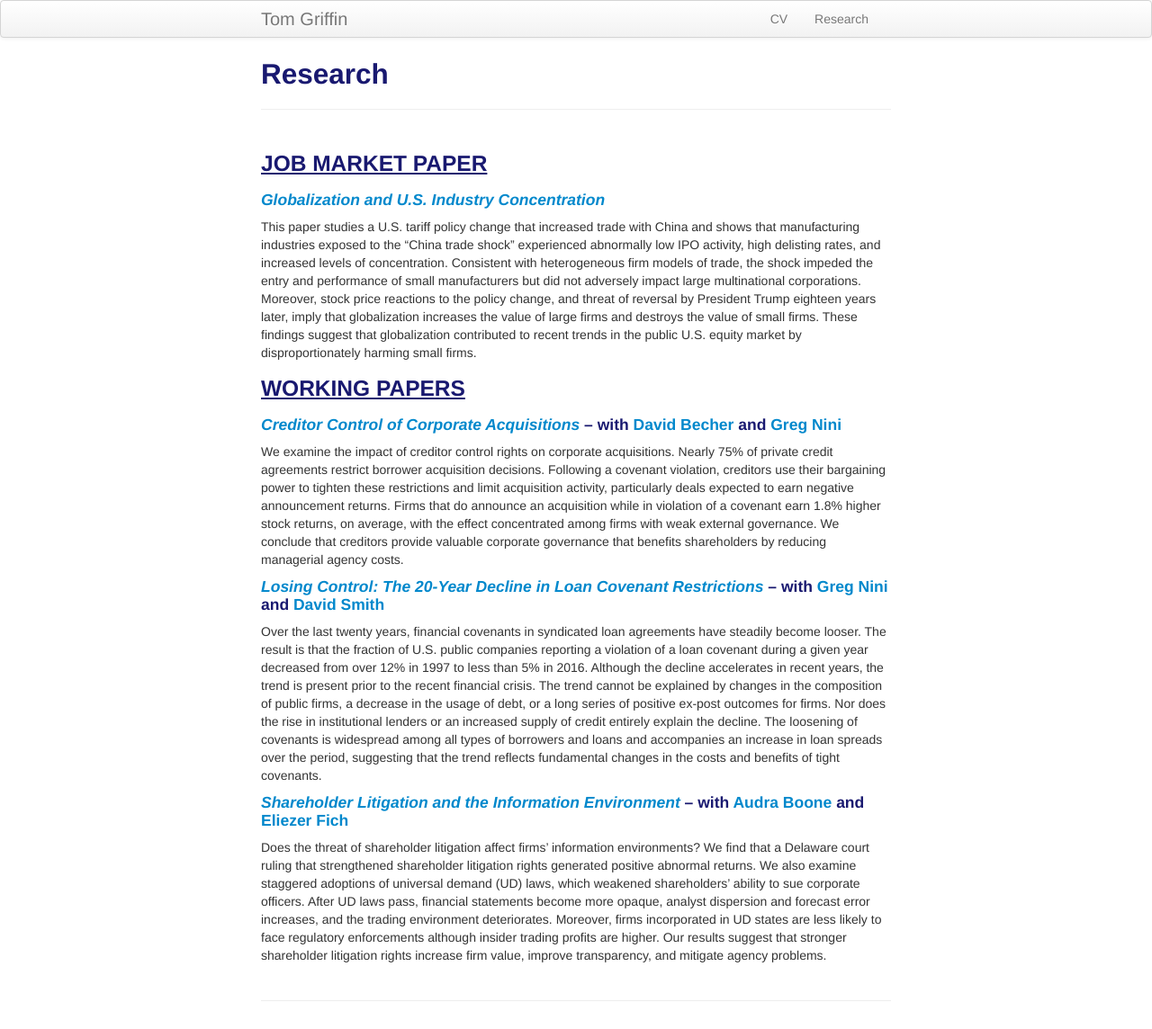
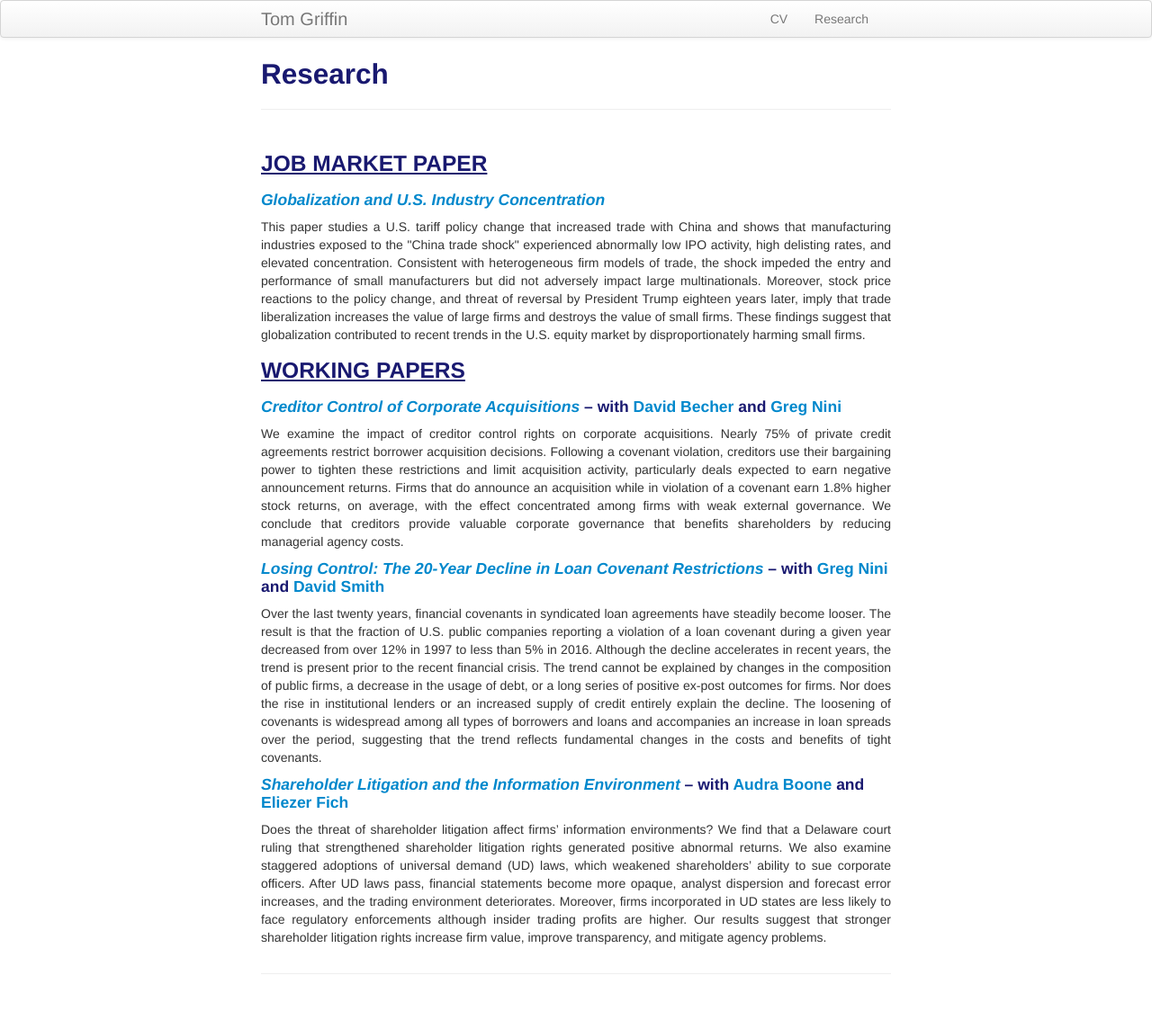
Before and after one commit to ThomasPGriffin/thomaspgriffin.github.io, a Jekyll site: the page built from pages/research.md, in a window 1280 px wide. Shown: the whole page at 90% size. Built offline with Jekyll 4.4.1, drawn with Linux system fonts in a browser that asks for light colours; after the commit the page ends 1114 px from its top, so only the background shows below that.

Commit message:
Update research.md

```diff
--- a/pages/research.md
+++ b/pages/research.md
@@ -7,11 +7,14 @@ description: Tom Griffin's research
 ### <u>JOB MARKET PAPER<u>
 
 #### *[Globalization and U.S. Industry Concentration]({{ BASE_PATH}}/pages/griffin_jmp_20181130.pdf)*
-This paper studies a U.S. tariff policy change that increased trade with China and shows that manufacturing industries exposed to the “China trade shock” experienced abnormally low IPO activity, high delisting rates, and increased levels of concentration. Consistent with heterogeneous firm models of trade, the shock impeded the entry and performance of small manufacturers but did not adversely impact large multinational corporations. Moreover, stock price reactions to the policy change, and threat of reversal by President Trump eighteen years later, imply that globalization increases the value of large firms and destroys the value of small firms. These findings suggest that globalization contributed to recent trends in the public U.S. equity market by disproportionately harming small firms.
+<div align="justify">
+This paper studies a U.S. tariff policy change that increased trade with China and shows that manufacturing industries exposed to the "China trade shock" experienced abnormally low IPO activity, high delisting rates, and elevated concentration. Consistent with heterogeneous firm models of trade, the shock impeded the entry and performance of small manufacturers but did not adversely impact large multinationals. Moreover, stock price reactions to the policy change, and threat of reversal by President Trump eighteen years later, imply that trade liberalization increases the value of large firms and destroys the value of small firms. These findings suggest that globalization contributed to recent trends in the U.S. equity market by disproportionately harming small firms.
+</div>
 
 ### <u>WORKING PAPERS<u>
 
 #### *[Creditor Control of Corporate Acquisitions]({{ BASE_PATH}}/pages/bgn_20181120.pdf)* – with <a href="https://www.lebow.drexel.edu/people/davidbecher">David Becher</a> and <a href="https://sites.google.com/view/gregnini/home">Greg Nini</a>
+<div align="justify">
 We examine the impact of creditor control rights on corporate acquisitions. Nearly 75% of private credit
 agreements restrict borrower acquisition decisions. Following a covenant violation, creditors use their
 bargaining power to tighten these restrictions and limit acquisition activity, particularly deals expected to
@@ -19,13 +22,17 @@ earn negative announcement returns. Firms that do announce an acquisition while
 covenant earn 1.8% higher stock returns, on average, with the effect concentrated among firms with weak
 external governance. We conclude that creditors provide valuable corporate governance that benefits
 shareholders by reducing managerial agency costs.
+</div>
 
 #### *[Losing Control: The 20-Year Decline in Loan Covenant Restrictions]({{ BASE_PATH}}/pages/gns_20181118.pdf)* – with <a href="https://sites.google.com/view/gregnini/home">Greg Nini</a> and <a href="https://www.commerce.virginia.edu/faculty/smith">David Smith</a>
+<div align="justify">
 Over the last twenty years, financial covenants in syndicated loan agreements have steadily become looser. The result is that the fraction of U.S. public companies reporting a violation of a loan covenant during a given year decreased from over 12% in 1997 to less than 5% in 2016. Although the decline accelerates in recent years, the trend is present prior to the recent financial crisis. The trend cannot be explained by changes in the composition of public firms, a decrease in the usage of debt, or a long series of positive ex-post outcomes for firms. Nor does the rise in institutional lenders or an increased supply of credit entirely explain the decline. The loosening of covenants is widespread among all types of borrowers and loans and accompanies an increase in loan spreads over the period, suggesting that the trend reflects fundamental changes in the costs and benefits of tight covenants.
+</div>
 
 #### *[Shareholder Litigation and the Information Environment]({{ BASE_PATH}}/pages/bfg_20181029.pdf)* – with <a href="https://sites.google.com/site/audralboone/home?authuser=0">Audra Boone</a> and <a href="https://www.lebow.drexel.edu/people/eliezerfich">Eliezer Fich</a>
+<div align="justify">
 Does the threat of shareholder litigation affect firms’ information environments? We find that a Delaware court ruling that strengthened shareholder litigation rights generated positive abnormal returns. We also examine staggered adoptions of universal demand (UD) laws, which weakened shareholders’ ability to sue corporate officers. After UD laws pass, financial statements become more opaque, analyst dispersion and forecast error increases, and the trading environment deteriorates. Moreover, firms incorporated in UD states are less likely to face regulatory enforcements although insider trading profits are higher. Our results suggest that stronger shareholder litigation rights increase firm value, improve transparency, and mitigate agency problems.
-
+</div>
 
 <!-- Note: this is how to write a comment in HTML. Everything in here won't show up on your webpage.-->
 
```
